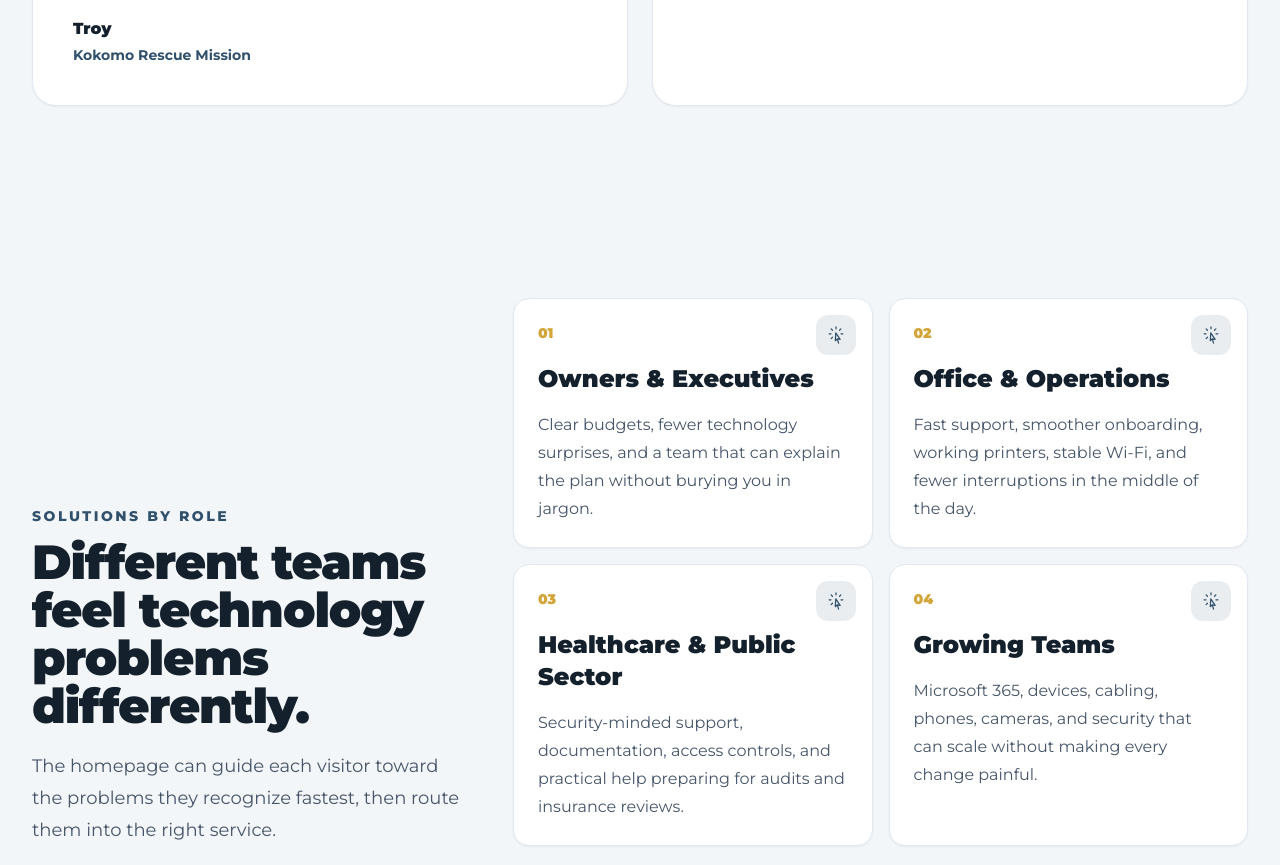
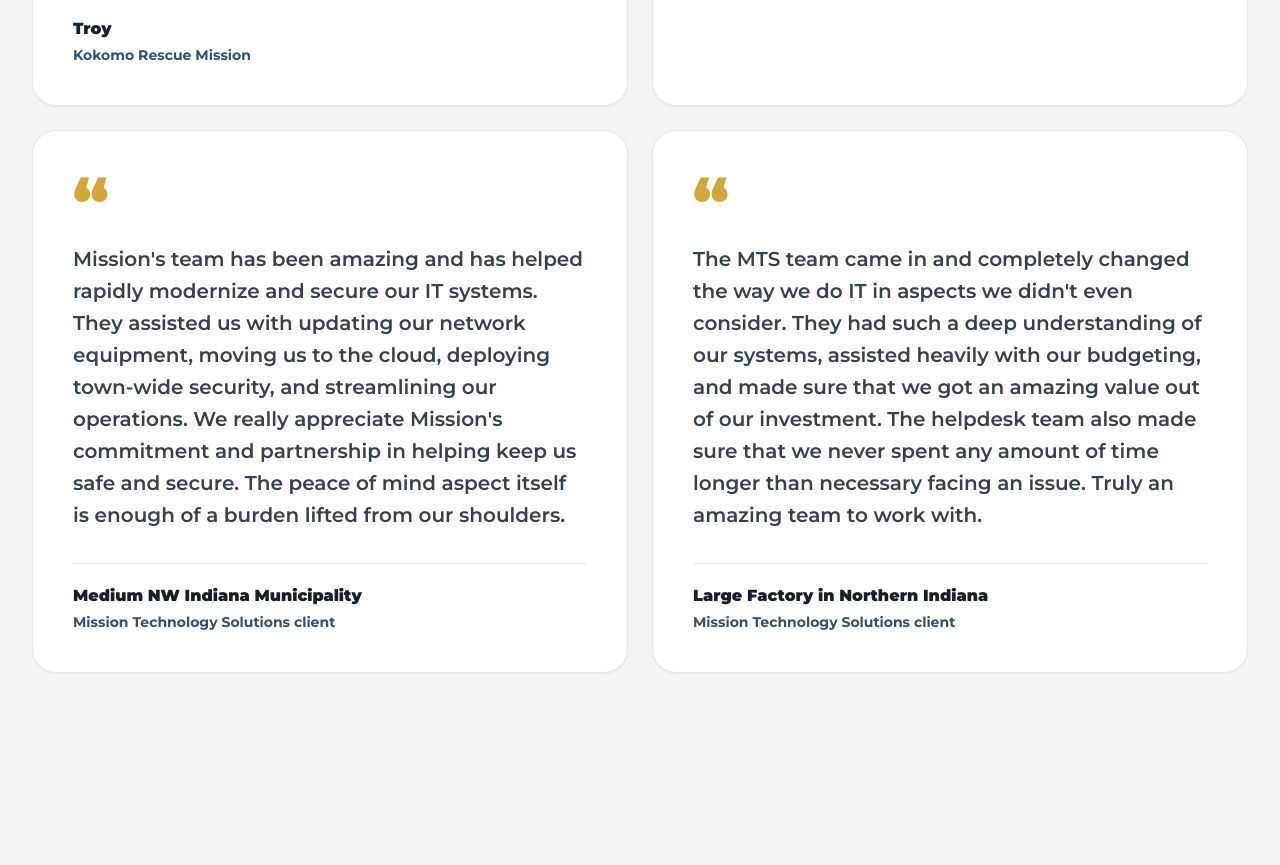
Before and after one commit to MissionTS/mts-site, a Next.js app: page / in a window 1280 px wide. Shown: the part 1800-2665 px from the top of the page. Built offline with nearby package versions, Linux system fonts and the light colour scheme.

Commit message:
Add municipality and factory testimonials

```diff
--- a/app/page.tsx
+++ b/app/page.tsx
@@ -75,6 +75,16 @@
   {
     quote: "The team at Mission have been incredibly helpful, responsive, and created an environment where we feel in control of our technology.",
     name: "Coordinated Assistance Ministries",
+    organization: "Mission Technology Solutions client",
+  },
+  {
+    quote: "Mission's team has been amazing and has helped rapidly modernize and secure our IT systems. They assisted us with updating our network equipment, moving us to the cloud, deploying town-wide security, and streamlining our operations. We really appreciate Mission's commitment and partnership in helping keep us safe and secure. The peace of mind aspect itself is enough of a burden lifted from our shoulders.",
+    name: "Medium NW Indiana Municipality",
+    organization: "Mission Technology Solutions client",
+  },
+  {
+    quote: "The MTS team came in and completely changed the way we do IT in aspects we didn't even consider. They had such a deep understanding of our systems, assisted heavily with our budgeting, and made sure that we got an amazing value out of our investment. The helpdesk team also made sure that we never spent any amount of time longer than necessary facing an issue. Truly an amazing team to work with.",
+    name: "Large Factory in Northern Indiana",
     organization: "Mission Technology Solutions client",
   },
 ];
```
